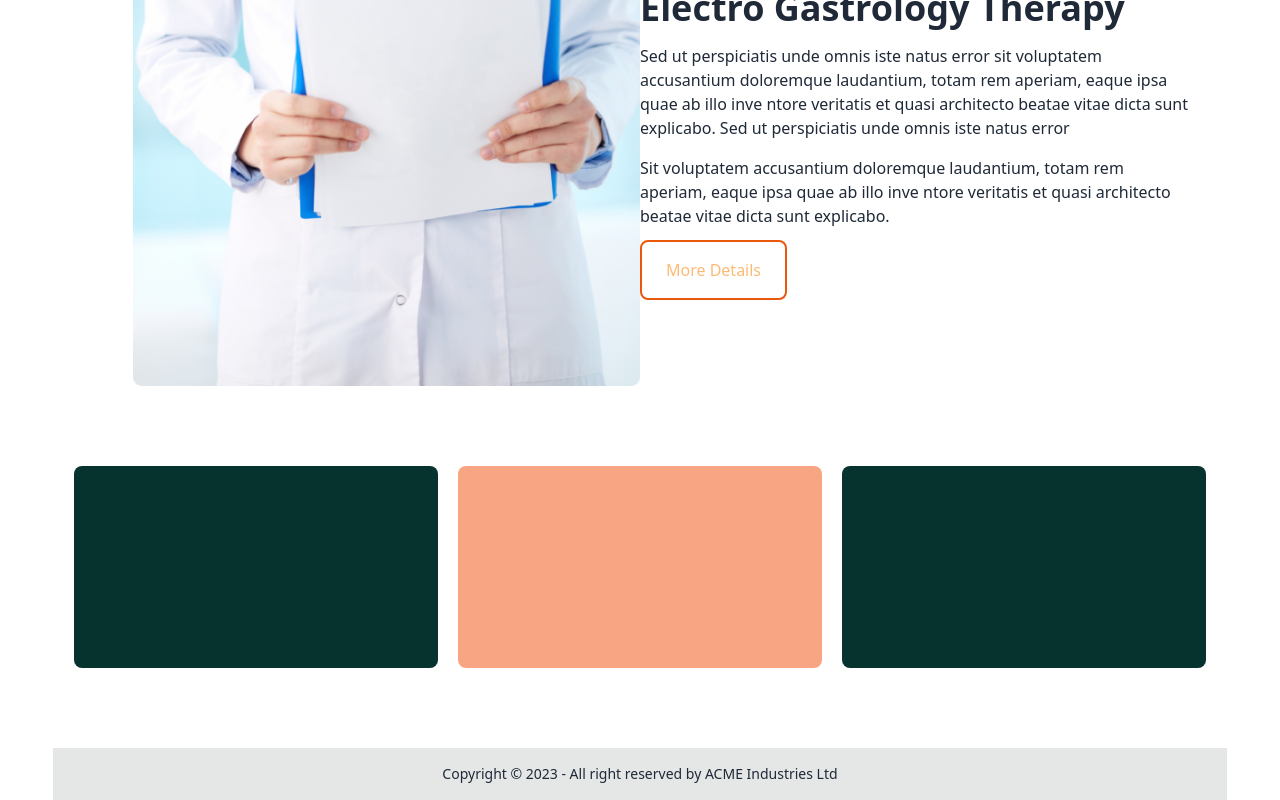
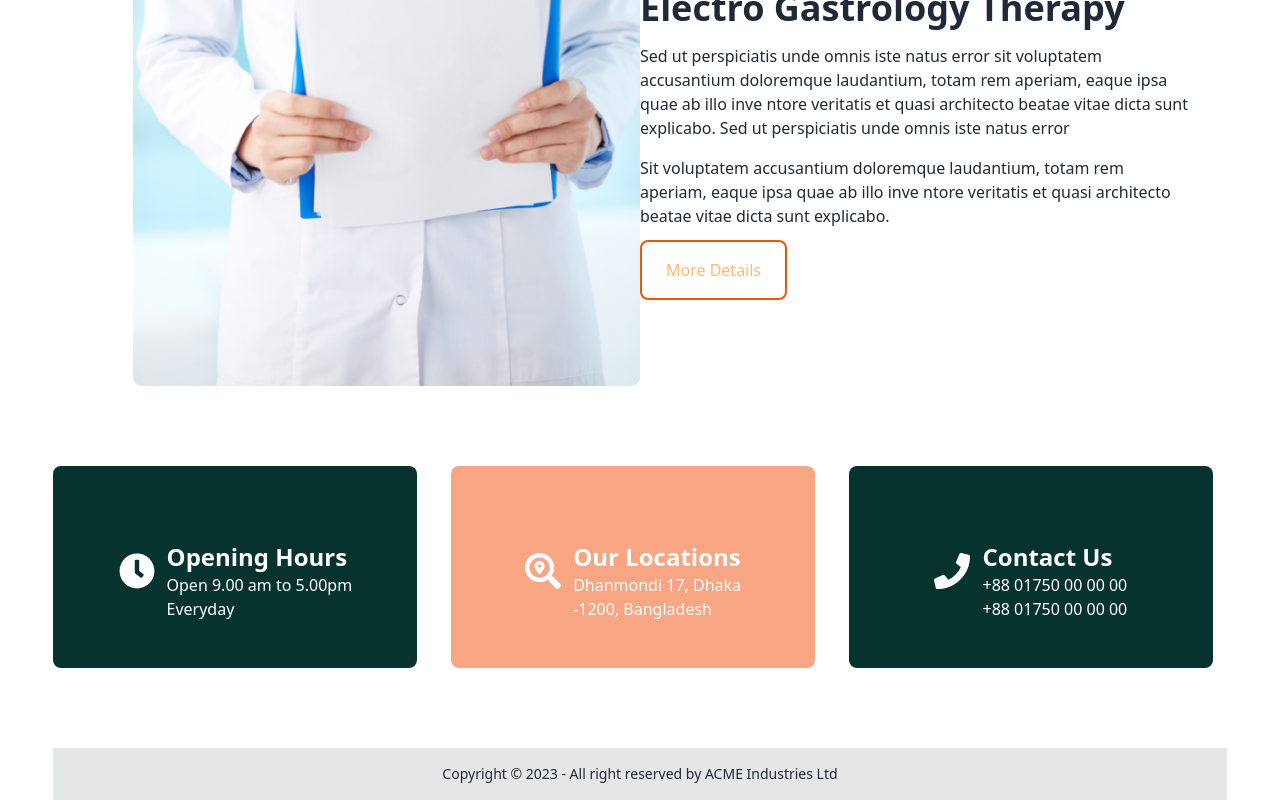
Before and after one commit to mahedihassannir/HospitalWeb, a React (Vite) app: page / in a window 1280 px wide. Shown: the part 1394-2194 px from the top of the page. Built offline with nearby package versions, Linux system fonts and the light colour scheme.

Commit message:
card section is done

```diff
--- a/index.html
+++ b/index.html
@@ -4,10 +4,17 @@
     <meta charset="UTF-8" />
     <link rel="icon" type="image/svg+xml" href="/vite.svg" />
     <meta name="viewport" content="width=device-width, initial-scale=1.0" />
+    <link rel="stylesheet" href="https://unpkg.com/aos@next/dist/aos.css" />
     <title>Vite + React</title>
   </head>
   <body>
     <div id="root"></div>
+
+    <script src="https://unpkg.com/aos@next/dist/aos.js"></script>
+    <script>
+      AOS.init();
+    </script>
+
     <script type="module" src="/src/main.jsx"></script>
   </body>
 </html>
--- a/package.json
+++ b/package.json
@@ -10,9 +10,11 @@
     "preview": "vite preview"
   },
   "dependencies": {
+    "aos": "^2.3.4",
     "daisyui": "^2.51.6",
     "react": "^18.2.0",
     "react-dom": "^18.2.0",
+    "react-icons": "^4.8.0",
     "react-router-dom": "^6.11.2"
   },
   "devDependencies": {
--- a/src/Components/About.jsx
+++ b/src/Components/About.jsx
@@ -5,15 +5,15 @@ import teeth from '../assets/docresurces/teeth.png'
 
 const About = () => {
     return (
-        <div className=" px-20 my-10 w-full  flex justify-center">
+        <div className=" px-20 my-10 w-full  lg:flex justify-center">
             <div className="w-1/2">
-                <img src={girl} alt="" />
+                <img  src={girl} alt="" data-aos="fade-right" />
             </div>
             <div className="w-1/2">
                 {/* this is service section */}
                 <div>
                     <h1 className='text-5xl font-bold'>Our Services</h1>
-                    <p className='w-2/3 py-4'>Sed ut perspiciatis unde omnis iste natus error sit voluptatem accusantium doloremque laudantium, totam rem aperiam, eaque ipsa quae ab illo inve ntore veritatis et quasi architecto beatae vitae dicta sunt explicabo.</p>
+                    <p className='md:w-2/3 py-4'>Sed ut perspiciatis unde omnis iste natus error sit voluptatem accusantium doloremque laudantium, totam rem aperiam, eaque ipsa quae ab illo inve ntore veritatis et quasi architecto beatae vitae dicta sunt explicabo.</p>
                 </div>
 
                 {/* here is the  teeth section */}
--- a/src/Components/Card.jsx
+++ b/src/Components/Card.jsx
@@ -1,33 +1,50 @@
-
+import { FaDailymotion } from "react-icons/fa";
+import { FaPhone } from "react-icons/fa";
+import { FaSearchLocation } from "react-icons/fa";
+import { FaClock } from "react-icons/fa";
 const Card = () => {
     return (
-        <div className=" w-full gap-5 flex justify-center items-center  my-20">
+        <div className="  w-full gap-5 grid text-white lg:grid-cols-3 justify-center items-center  my-20" data-aos="fade-up">
 
-            <div className="w-[364px] h-[202px] bg-[#07332F] rounded-lg ">
-                <div className="flex text-centergit i">
+            <div className="w-[364px] h-[202px]  bg-[#07332F] rounded-lg ">
+                <div className="flex mt-[75px] justify-center ">
 
-                    <div className=""></div>
-                    <div className=""></div>
+                    <div className="pt-3">
+                        <FaClock className="text-4xl text-white"></FaClock>
+                    </div>
+                    <div className="ml-3">
+                        <h3 className="text-2xl font-bold">Opening Hours</h3>
+                        <p>Open 9.00 am to 5.00pm <br /> Everyday</p>
+                    </div>
                 </div>
             </div>
 
 
-            <div className="w-[364px] h-[202px] bg-[#F7A582] rounded-lg ">
-                <div className="flex text-center">
+            <div className="w-[364px] h-[202px]  bg-[#F7A582] rounded-lg ">
+                <div className="flex mt-[75px] justify-center ">
 
-                    <div className=""></div>
-                    <div className=""></div>
+                    <div className="pt-3">
+                        <FaSearchLocation className="text-4xl text-white"></FaSearchLocation>
+                    </div>
+                    <div className="ml-3">
+                        <h3 className="text-2xl font-bold">Our Locations</h3>
+                        <p>Dhanmondi 17, Dhaka <br /> -1200, Bangladesh</p>
+                    </div>
                 </div>
             </div>
+            <div className="w-[364px] h-[202px]  bg-[#07332F] rounded-lg ">
+                <div className="flex mt-[75px] justify-center ">
 
-            <div className="w-[364px] h-[202px] bg-[#07332F] rounded-lg ">
-                <div className="flex text-center">
-
-                    <div className=""></div>
-                    <div className=""></div>
+                    <div className="pt-3">
+                        <FaPhone className="text-4xl text-white"></FaPhone>
+                    </div>
+                    <div className="ml-3">
+                        <h3 className="text-2xl font-bold">Contact Us</h3>
+                        <p>+88 01750 00 00 00 <br />
+                            +88 01750 00 00 00</p>
+                    </div>
                 </div>
             </div>
-
 
 
 
--- a/src/Pages/Home.jsx
+++ b/src/Pages/Home.jsx
@@ -9,10 +9,10 @@ const Home = () => {
     return (
         <div>
             {/* here is teh banner of the home  */}
-            <section id="bannerImg" className=" px-10 -mt-20 flex items-center  w-full h-screen">
+            <section id="bannerImg" className=" px-10 -mt-20 lg:flex  items-center  w-full h-screen">
 
 
-                <div className='w-1/2 text-white'>
+                <div className='md:w-1/2 text-white'>
                     <h1 className=' text-5xl font-bold'>Your Best Medical <br /> Help Center</h1>
                     <p className='py-5'>Lorem Ipsum is simply dummy text they are printing <br /> typesetting has been the industry’s stardard.</p>
                     <button className=' rounded-lg bg-[#F7A582] py-5 px-7 bg-'>
@@ -21,13 +21,14 @@ const Home = () => {
                 </div>
                 {/* here is the laft section of the banner */}
 
-                <div className='w-1/2'>
+                <div className='md:w-1/2'>
 
 
-                    <img src={docs} alt="" />
+                    <img   data-aos="zoom-in-down" src={docs} alt="" />
 
 
                 </div>
+
 
 
             </section>
```
Also changed, not shown: 1 other file (tests, documents, lock files or other folders).
